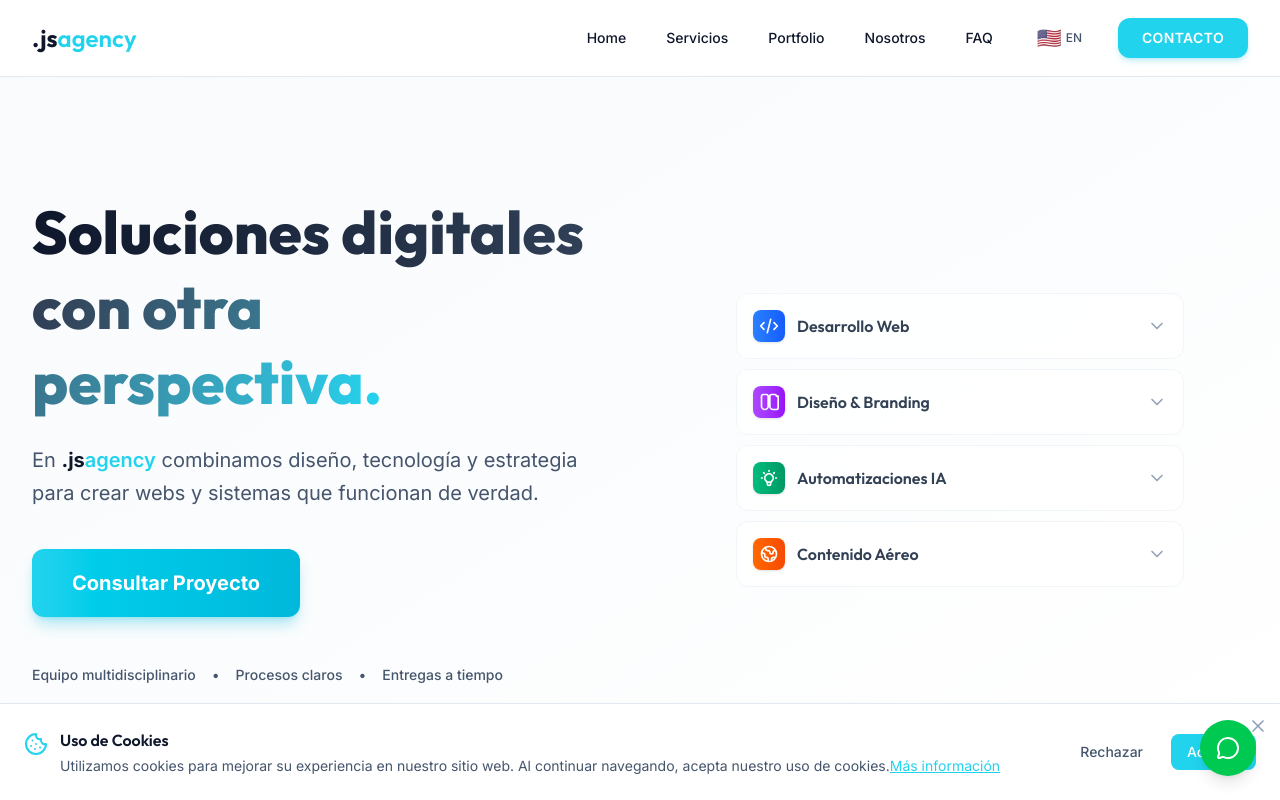
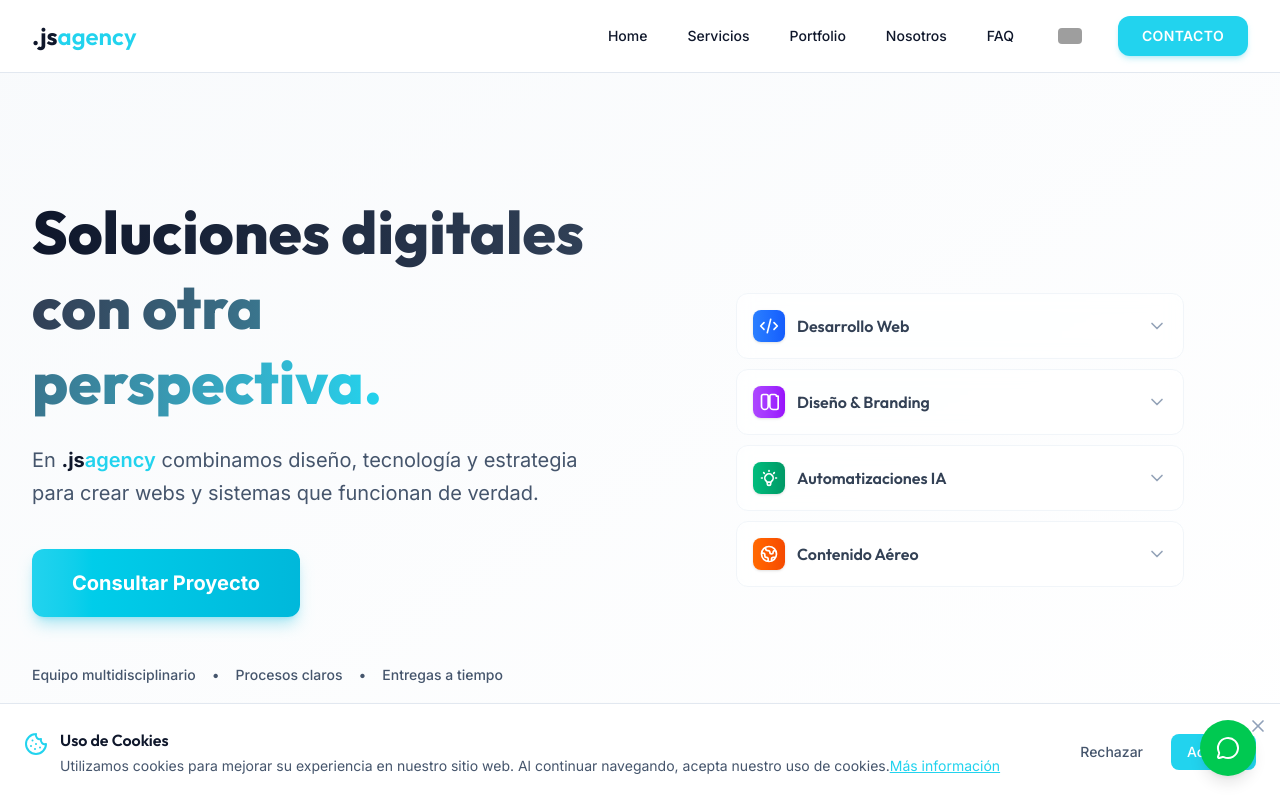
Before and after one commit to JulianSantanatoglia/jsagency, a React (Vite) app: page / in a window 1280 px wide. Shown: the top 800 px of the page. Built offline with nearby package versions, Linux system fonts and the light colour scheme; grey boxes are pictures that could not be loaded.

Commit message:
fix: agrego img al traduccion

```diff
--- a/src/components/LanguageSwitcher.tsx
+++ b/src/components/LanguageSwitcher.tsx
@@ -16,16 +16,18 @@ const LanguageSwitcher = () => {
     >
       {language === 'es' ? (
         // Bandera de Estados Unidos cuando está en español
-        <div className="flex items-center gap-1">
-          <span className="text-xl">🇺🇸</span>
-          <span className="text-xs font-medium text-slate-600">EN</span>
-        </div>
+        <img
+          src="/uk.png"
+          alt="English"
+          className="w-6 h-4 object-cover rounded-sm"
+        />
       ) : (
         // Bandera de España cuando está en inglés
-        <div className="flex items-center gap-1">
-          <span className="text-xl">🇪🇸</span>
-          <span className="text-xs font-medium text-slate-600">ES</span>
-        </div>
+        <img
+          src="/spa.png"
+          alt="Español"
+          className="w-6 h-4 object-cover rounded-sm"
+        />
       )}
     </button>
   );
```
